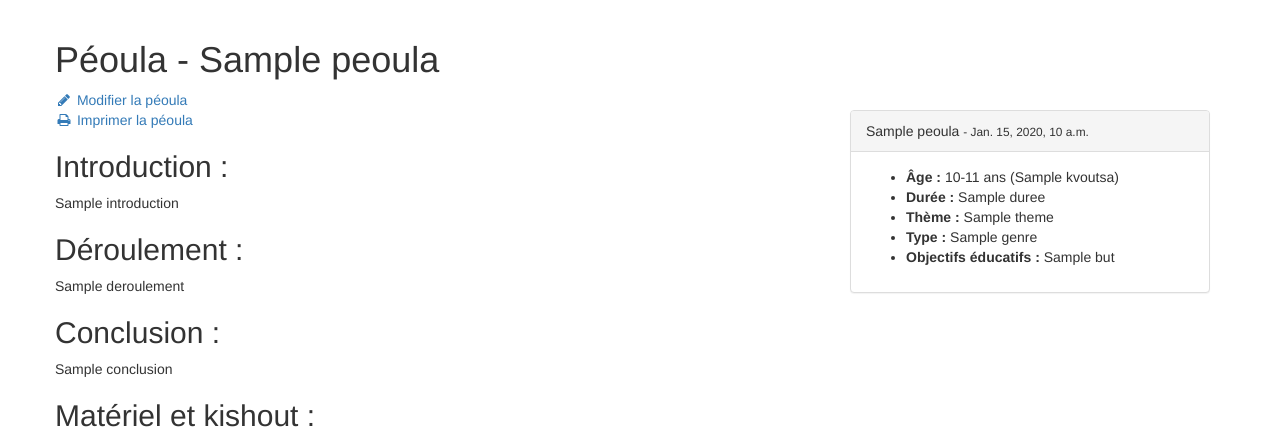
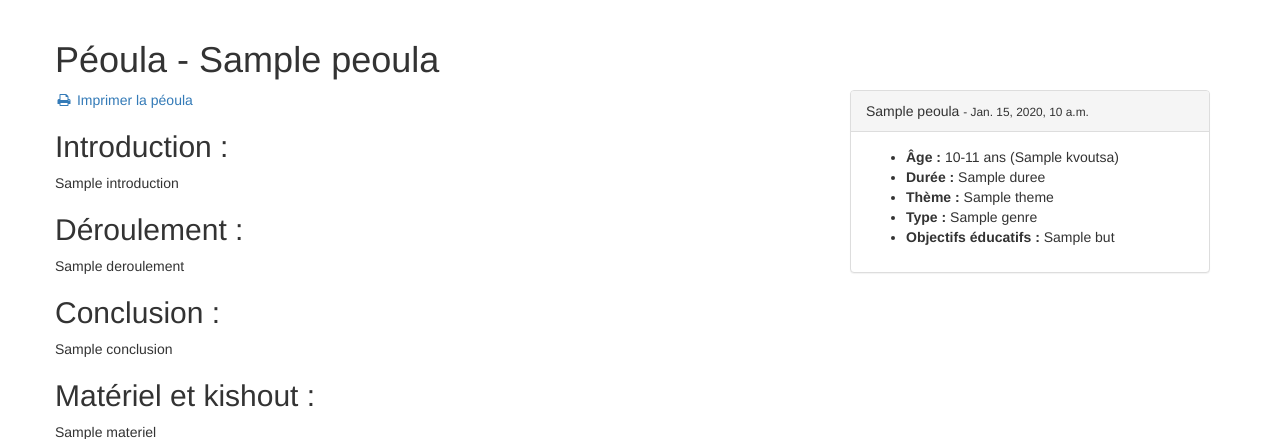
Before and after one commit to danjjl/jjl, a Django app: template templates/Peoulot/peoula_detail.html in a window 1280 px wide. Shown: the part 52-491 px from the top of the page. Run offline with Django 3.2, Linux system fonts and the light colour scheme; the template is opened without the code that fills it: most values are stand-ins (such as "Sample title", 1, 10 or a date in 2020); some libraries are stand-ins or nearby versions.

Commit message:
Modify peoula for users with right

```diff
--- a/templates/Peoulot/peoula_detail.html
+++ b/templates/Peoulot/peoula_detail.html
@@ -3,7 +3,7 @@
 {% block content %}
 
 	<h1>Péoula - {{ peoula.nom }}</h1>
-	<a href="{% url 'modifier' peoula.id %}"><i class="fa fa-pencil fa-fw"></i> Modifier la péoula</a><br>
+	{% if perms.Peoulot.change_peoula %}<a href="{% url 'modifier' peoula.id %}"><i class="fa fa-pencil fa-fw"></i> Modifier la péoula</a><br>{% endif %}
 	<!--TODO améliorer print-->
 	<a href="javascript:if(window.print)window.print()"><i class="fa fa-print fa-fw"></i> Imprimer la péoula </a>
 
```
